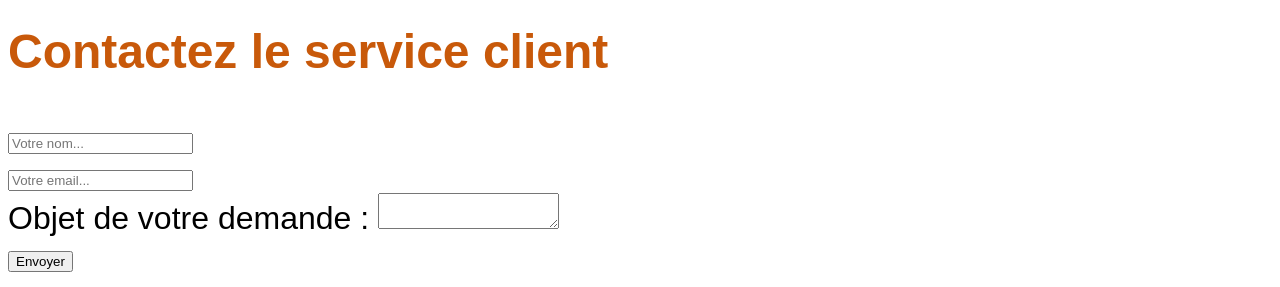
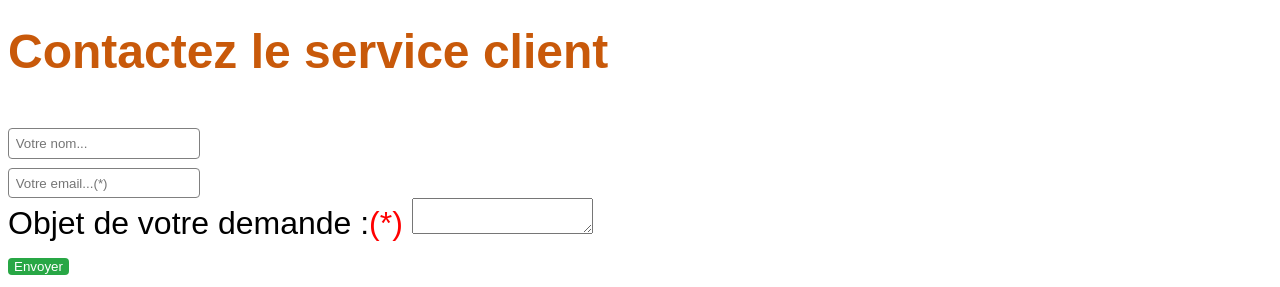
Before and after one commit to derkovlev/init_html, a plain HTML site: page index.html in a window 1280 px wide. Shown: the part 1074-1361 px from the top of the page. Drawn offline with Linux system fonts and the light colour scheme; files whose address does not match are found by name.

Commit message:
add a submit button

```diff
--- /dev/null
+++ b/assets/css/forms.css
@@ -0,0 +1,33 @@
+/**
+Form and field design
+**/
+
+.required::after { /** Pseudo-element => ::pseudo**/
+    content: "(*)";
+    color: red;
+}
+
+
+/**
+*input design
+**/
+
+input{
+ border-radius: 0.3em;
+ padding: 0.5em;
+ border: solid 1px rgb(128, 128, 128)
+}
+
+form div button{
+    background-color: var(--success);
+    color: var(--light);
+    border-radius: 0.3em;
+    border: none;
+}
+
+form div button:hover{
+    background-color: #227236;
+    border-radius: 0.3;
+    color: var(--light);
+    border: none;
+}
--- a/index.html
+++ b/index.html
@@ -17,6 +17,7 @@
         <link href="./assets/css/style.css" rel="stylesheet">
 
         <link href="./assets/css/layout.css" rel="stylesheet">
+        <link href="./assets/css/forms.css" rel="stylesheet">
 
     </head>
 
@@ -166,13 +167,13 @@
             <form>
                 <h2>Contactez le service client</h2>
                 <div>
-                    <input type="text" name="name-ctrl" id="name-ctrl" placeholder="Votre nom...">
+                    <input type="text" name="name-ctrl" id="name-ctrl" placeholder="Votre nom..." required>
                 </div>
                 <div>
-                    <input type="email" name="email-ctrl" id="email-ctrl" placeholder="Votre email..." requ>
+                    <input type="email" name="email-ctrl" id="email-ctrl" placeholder="Votre email...(*)" required>
                 </div>
                 <div>
-                    <label>Objet de votre demande :</label>
+                    <label class="required">Objet de votre demande :</label>
                     <textarea name="objet-ctrl" id="objet-ctrl"></textarea>
                 </div>
                 <div>
```
Also changed, not shown: assets/css/styles.css (line endings or trailing spaces).
